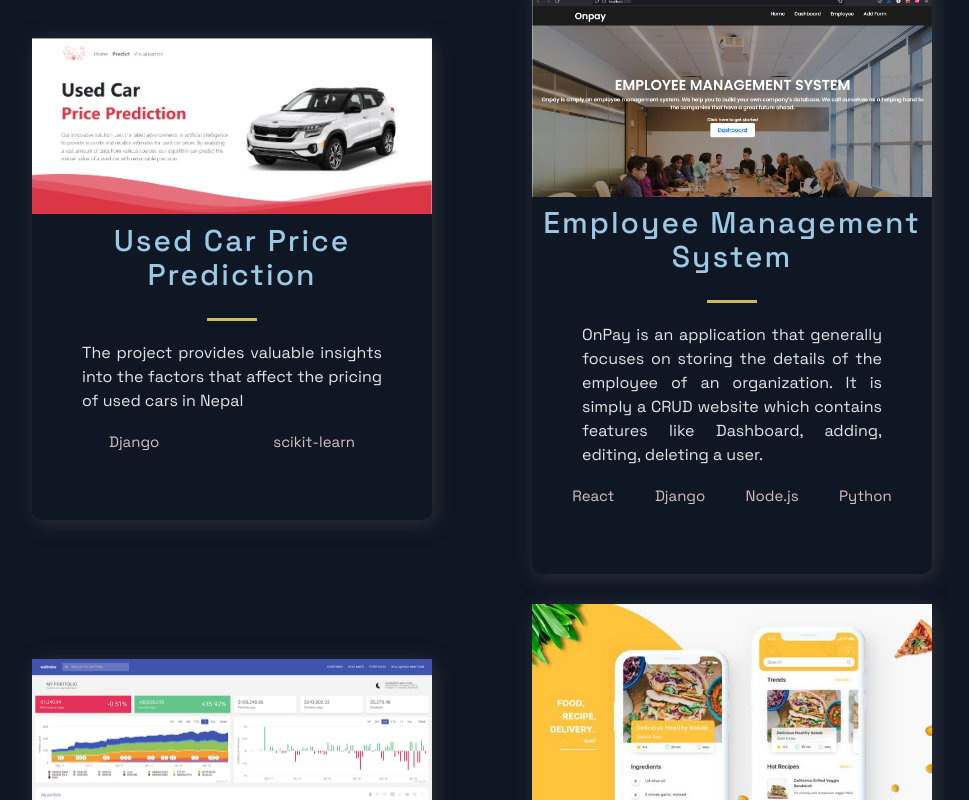
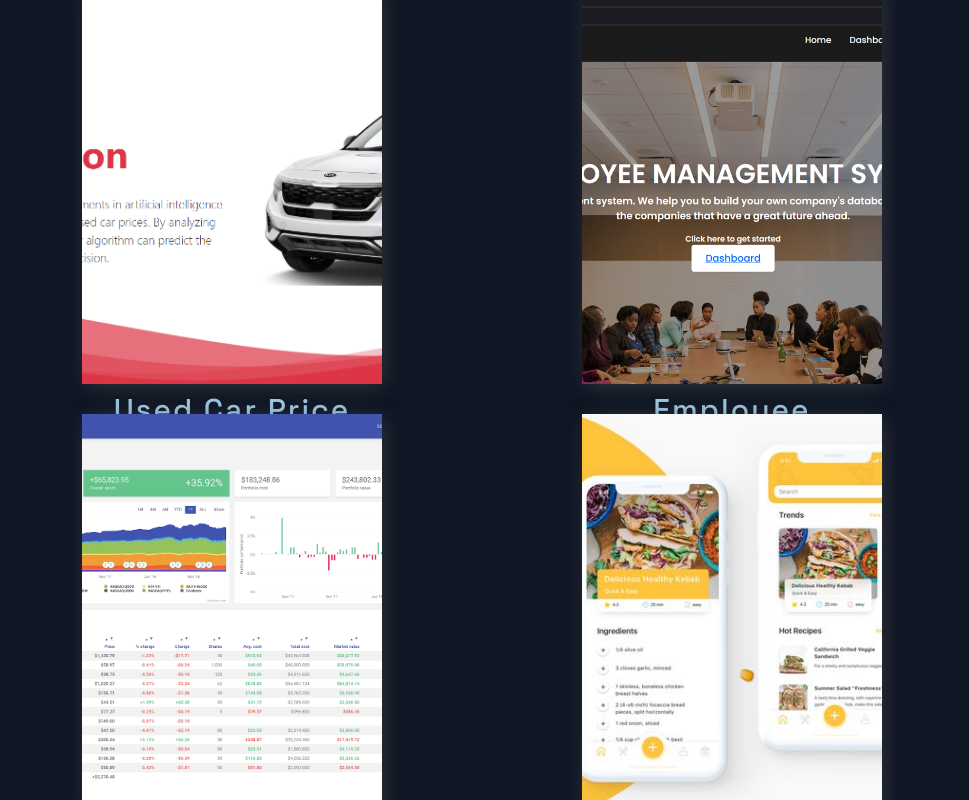
Before and after one commit to nsuzan11/PersonalPortfolio, a Next.js app: page / in a window 1280 px wide. Shown: the part 845-1645 px from the top of the page, without its empty margins (158-1127 px from the left). Built offline with nearby package versions, Linux system fonts and the light colour scheme.

Commit message:
edited the card height and width

```diff
--- a/src/components/Projects/ProjectsStyles.js
+++ b/src/components/Projects/ProjectsStyles.js
@@ -26,7 +26,8 @@ export const BlogCard = styled.div`
   border-radius: 10px;
   box-shadow: 3px 3px 20px rgba(80, 78, 78, 0.5);
   text-align: center;
-  width: 400px;
+  width: 300px;
+  height: 400px;
   @media ${(props) => props.theme.breakpoints.sm} {
     width: 100%;
   }
```
